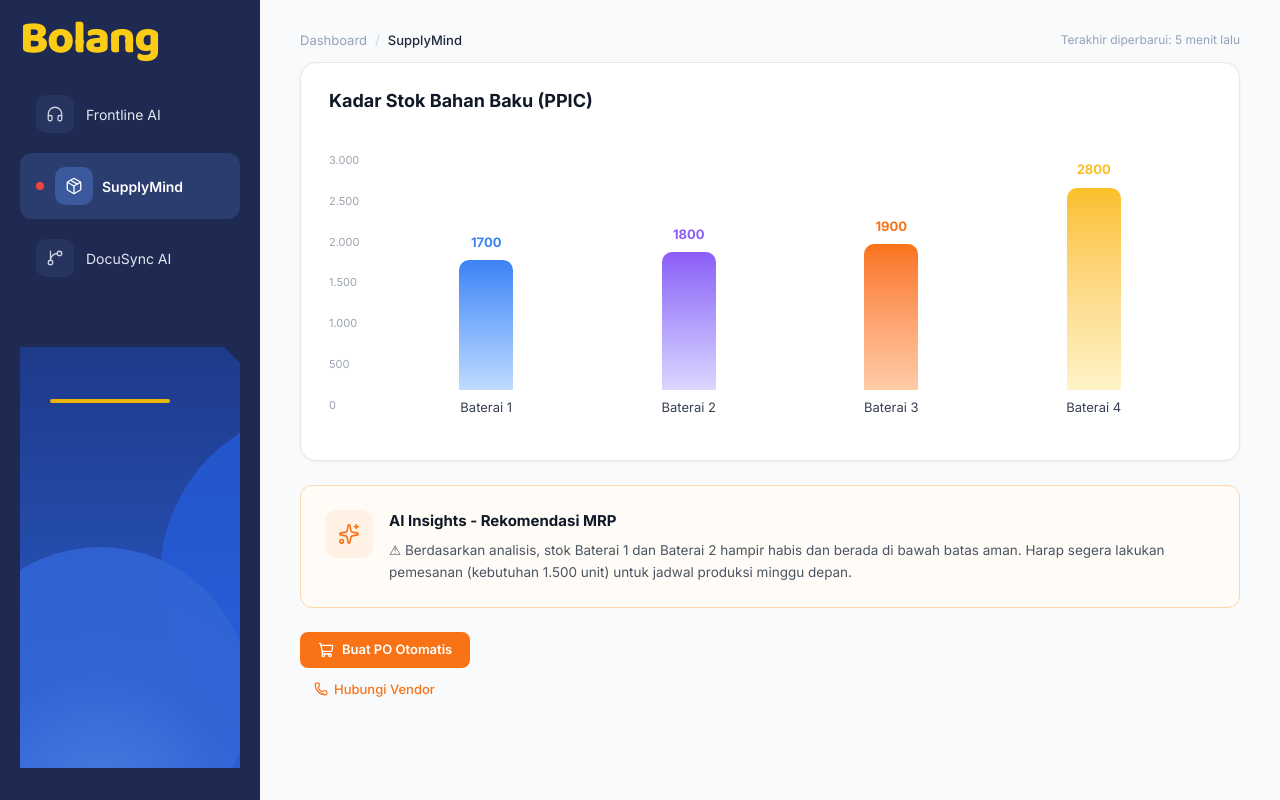
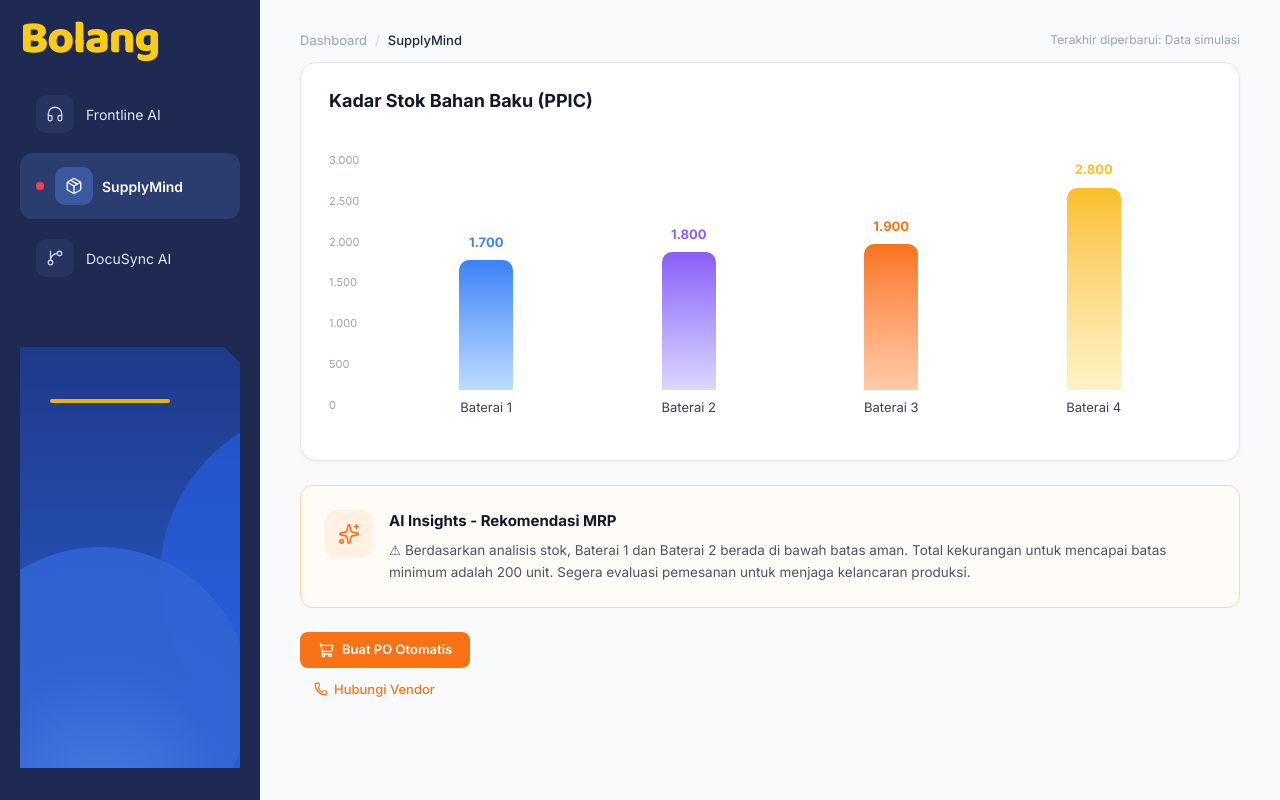
Before and after one commit to Zamkoii/bolang-dashboard, a Next.js app: page /supplymind in a window 1280 px wide. Built offline with nearby package versions, Linux system fonts and the light colour scheme; no server answers; the database is empty.

Commit message:
supplymind (sisa konek ke url hook n8n)

```diff
--- a/app/(dashboard)/supplymind/page.tsx
+++ b/app/(dashboard)/supplymind/page.tsx
@@ -1,24 +1,137 @@
-import { Phone, ShoppingCart, Sparkles } from "lucide-react";
+import { supabase } from "@/lib/supabase";
+import SupplyMindActions from "@/app/(dashboard)/supplymind/supplymind-actions";
+import { Sparkles } from "lucide-react";
 import Breadcrumb from "@/components/Breadcrumb";
 
 const Y_AXIS = ["3.000", "2.500", "2.000", "1.500", "1.000", "500", "0"];
 const MAX = 3000;
-const PLOT_HEIGHT = 230; // px untuk nilai MAX
+const PLOT_HEIGHT = 230;
 
-const BARS = [
-  { label: "Baterai 1", value: 1700, text: "text-[#3B82F6]", gradient: "from-[#3B82F6] to-[#BFDBFE]" },
-  { label: "Baterai 2", value: 1800, text: "text-[#8B5CF6]", gradient: "from-[#8B5CF6] to-[#DDD6FE]" },
-  { label: "Baterai 3", value: 1900, text: "text-[#F97316]", gradient: "from-[#F97316] to-[#FFCBA8]" },
-  { label: "Baterai 4", value: 2800, text: "text-[#FBBF24]", gradient: "from-[#FBBF24] to-[#FEF3C7]" },
+// Data simulasi bahan baku sebagai cadangan.
+const DEMO_MATERIALS = [
+  {
+    label: "Baterai 1",
+    value: 1700,
+    safeStock: 1800,
+    text: "text-[#3B82F6]",
+    gradient: "from-[#3B82F6] to-[#BFDBFE]",
+  },
+  {
+    label: "Baterai 2",
+    value: 1800,
+    safeStock: 1900,
+    text: "text-[#8B5CF6]",
+    gradient: "from-[#8B5CF6] to-[#DDD6FE]",
+  },
+  {
+    label: "Baterai 3",
+    value: 1900,
+    safeStock: 1800,
+    text: "text-[#F97316]",
+    gradient: "from-[#F97316] to-[#FFCBA8]",
+  },
+  {
+    label: "Baterai 4",
+    value: 2800,
+    safeStock: 2500,
+    text: "text-[#FBBF24]",
+    gradient: "from-[#FBBF24] to-[#FEF3C7]",
+  },
 ];
 
-export default function SupplyMindPage() {
+const BAR_STYLES = [
+  {
+    text: "text-[#3B82F6]",
+    gradient: "from-[#3B82F6] to-[#BFDBFE]",
+  },
+  {
+    text: "text-[#8B5CF6]",
+    gradient: "from-[#8B5CF6] to-[#DDD6FE]",
+  },
+  {
+    text: "text-[#F97316]",
+    gradient: "from-[#F97316] to-[#FFCBA8]",
+  },
+  {
+    text: "text-[#FBBF24]",
+    gradient: "from-[#FBBF24] to-[#FEF3C7]",
+  },
+];
+
+export default async function SupplyMindPage() {
+  const { data, error } = await supabase
+    .from("raw_materials")
+    .select(
+      "id, name, sku, unit, current_stock, minimum_stock, unit_cost, supplier_name, updated_at"
+    )
+    .order("name");
+
+  // Jika data berhasil diambil, gunakan data Supabase.
+  // Jika tabel kosong atau query gagal, gunakan data simulasi.
+  const usingDemoData = !!error || !data || data.length === 0;
+console.log("SupplyMind query result:", {
+  error: error
+    ? {
+        message: error.message,
+        details: error.details,
+        hint: error.hint,
+        code: error.code,
+      }
+    : null,
+  data,
+  dataLength: data?.length,
+});
+
+  const MATERIALS = usingDemoData
+    ? DEMO_MATERIALS
+    : data.map((item, index) => ({
+        label: item.name,
+        value: Number(item.current_stock) || 0,
+        safeStock: Number(item.minimum_stock) || 0,
+        ...BAR_STYLES[index % BAR_STYLES.length],
+      }));
+
+  // Analisis stok berdasarkan batas minimum.
+  const criticalMaterials = MATERIALS.filter(
+    (material) => material.value < material.safeStock
+  );
+
+  const totalStock = MATERIALS.reduce(
+    (total, material) => total + material.value,
+    0
+  );
+
+  const totalShortage = criticalMaterials.reduce(
+    (total, material) =>
+      total + material.safeStock - material.value,
+    0
+  );
+
+  const insightMessage =
+    criticalMaterials.length > 0
+      ? `⚠ Berdasarkan analisis stok, ${criticalMaterials
+          .map((material) => material.label)
+          .join(" dan ")} berada di bawah batas aman. Total kekurangan untuk mencapai batas minimum adalah ${totalShortage.toLocaleString(
+          "id-ID"
+        )} unit. Segera evaluasi pemesanan untuk menjaga kelancaran produksi.`
+      : "✓ Seluruh bahan baku berada pada atau di atas batas aman. Pantau perubahan stok dan kebutuhan produksi secara berkala.";
+
   return (
     <div className="px-10 pb-10 pt-[30px]">
       <div className="flex items-center justify-between">
         <Breadcrumb current="SupplyMind" />
         <span className="text-[12px] text-[#94A3B8]">
-          Terakhir diperbarui: 5 menit lalu
+          {usingDemoData
+            ? "Terakhir diperbarui: Data simulasi"
+            : `Terakhir diperbarui: ${new Date(
+                Math.max(
+                  ...data.map((item) =>
+                    item.updated_at
+                      ? new Date(item.updated_at).getTime()
+                      : 0
+                  )
+                )
+              ).toLocaleString("id-ID")}`}
         </span>
       </div>
 
@@ -39,15 +152,19 @@ export default function SupplyMindPage() {
 
         {/* Batang */}
         <div className="absolute left-[84px] right-[44px] top-[97px] flex">
-          {BARS.map((bar) => {
-            const height = Math.round((bar.value / MAX) * PLOT_HEIGHT);
+          {MATERIALS.map((bar) => {
+            const height = Math.min(
+              PLOT_HEIGHT,
+              Math.max(0, Math.round((bar.value / MAX) * PLOT_HEIGHT))
+            );
+
             return (
               <div
                 key={bar.label}
                 className="relative flex h-[230px] flex-1 flex-col items-center justify-end"
               >
                 <span className={`mb-2 text-[13px] font-bold ${bar.text}`}>
-                  {bar.value}
+                  {bar.value.toLocaleString("id-ID")}
                 </span>
                 <div
                   className={`w-[54px] rounded-t-[10px] bg-gradient-to-b ${bar.gradient}`}
@@ -72,25 +189,16 @@ export default function SupplyMindPage() {
             AI Insights - Rekomendasi MRP
           </h3>
           <p className="mt-1.5 text-[13.5px] leading-[22px] text-[#4B5563]">
-            <span aria-hidden>⚠</span> Berdasarkan analisis, stok Baterai 1 dan
-            Baterai 2 hampir habis dan berada di bawah batas aman. Harap segera
-            lakukan pemesanan (kebutuhan 1.500 unit) untuk jadwal produksi
-            minggu depan.
+            {insightMessage}
           </p>
         </div>
       </section>
 
       {/* Aksi */}
-      <div className="mt-6 flex flex-col items-start gap-3">
-        <button className="flex h-9 items-center gap-2 rounded-lg bg-[#F97316] px-[18px] text-[13px] font-semibold text-white transition hover:bg-[#EA6A0B]">
-          <ShoppingCart className="size-4" strokeWidth={2} />
-          Buat PO Otomatis
-        </button>
-        <button className="ml-3.5 flex items-center gap-1.5 text-[13px] font-medium text-[#F97316] transition hover:text-[#EA6A0B]">
-          <Phone className="size-[14px]" strokeWidth={2} />
-          Hubungi Vendor
-        </button>
-      </div>
+      <SupplyMindActions
+        criticalMaterials={criticalMaterials}
+        totalShortage={totalShortage}
+      />
     </div>
   );
 }
--- /dev/null
+++ b/app/(dashboard)/supplymind/supplymind-actions.tsx
@@ -0,0 +1,88 @@
+"use client";
+
+import { useState } from "react";
+import { Phone, ShoppingCart } from "lucide-react";
+
+type Material = { label: string; value: number; safeStock: number };
+type Kind = "po" | "vendor";
+
+const ENDPOINTS: Record<Kind, string | undefined> = {
+  po: process.env.NEXT_PUBLIC_N8N_SUPPLYMIND_PO_URL,
+  vendor: process.env.NEXT_PUBLIC_N8N_SUPPLYMIND_VENDOR_URL,
+};
+
+export default function SupplyMindActions({
+  criticalMaterials,
+  totalShortage,
+}: {
+  criticalMaterials: Material[];
+  totalShortage: number;
+}) {
+  const [sending, setSending] = useState<Kind | null>(null);
+  const [note, setNote] = useState("");
+
+  async function send(kind: Kind) {
+    const url = ENDPOINTS[kind];
+    if (!url) {
+      setNote("URL webhook n8n belum diisi di .env.local");
+      return;
+    }
+
+    setSending(kind);
+    setNote("");
+
+    try {
+      const res = await fetch(url, {
+        method: "POST",
+        headers: { "Content-Type": "application/json" },
+        body: JSON.stringify({
+          action: kind,
+          totalShortage,
+          materials: criticalMaterials.map((m) => ({
+            name: m.label,
+            currentStock: m.value,
+            minimumStock: m.safeStock,
+            shortage: m.safeStock - m.value,
+          })),
+          requestedAt: new Date().toISOString(),
+        }),
+      });
+      if (!res.ok) throw new Error(`HTTP ${res.status}`);
+      setNote(kind === "po" ? "PO otomatis terkirim." : "Permintaan vendor terkirim.");
+    } catch (err) {
+      setNote(`Gagal: ${(err as Error).message}`);
+    } finally {
+      setSending(null);
+    }
+  }
+
+  const noShortage = criticalMaterials.length === 0;
+
+  return (
+    <div className="mt-6 flex flex-col items-start gap-3">
+      <button
+        type="button"
+        onClick={() => send("po")}
+        disabled={noShortage || sending !== null}
+        title={noShortage ? "Semua stok di atas batas aman" : undefined}
+        className="flex h-9 items-center gap-2 rounded-lg bg-[#F97316] px-[18px] text-[13px] font-semibold text-white transition hover:bg-[#EA6A0B] disabled:cursor-not-allowed disabled:opacity-50"
+      >
+        <ShoppingCart className="size-4" strokeWidth={2} />
+        Buat PO Otomatis
+      </button>
+
+      <button
+        type="button"
+        onClick={() => send("vendor")}
+        disabled={noShortage || sending !== null}
+        title={noShortage ? "Semua stok di atas batas aman" : undefined}
+        className="ml-3.5 flex items-center gap-1.5 text-[13px] font-medium text-[#F97316] transition hover:text-[#EA6A0B] disabled:cursor-not-allowed disabled:opacity-50"
+      >
+        <Phone className="size-[14px]" strokeWidth={2} />
+        Hubungi Vendor
+      </button>
+
+      {note && <p className="text-[12px] text-[#6B7280]">{note}</p>}
+    </div>
+  );
+}
--- /dev/null
+++ b/lib/supabase.ts
@@ -0,0 +1,9 @@
+import { createClient } from "@supabase/supabase-js";
+
+const supabaseUrl = process.env.NEXT_PUBLIC_SUPABASE_URL!;
+const supabaseAnonKey = process.env.NEXT_PUBLIC_SUPABASE_ANON_KEY!;
+
+export const supabase = createClient(
+  supabaseUrl,
+  supabaseAnonKey
+);
--- a/lib/supabase/server.ts
+++ b/lib/supabase/server.ts
@@ -1,8 +1,8 @@
 import "server-only";
 import { createClient } from "@supabase/supabase-js";
 
-const supabaseUrl = process.env.url_supabase;
-const supabaseAnonKey = process.env.anon_supabase;
+const supabaseUrl = process.env.NEXT_PUBLIC_SUPABASE_URL;
+const supabaseAnonKey = process.env.NEXT_PUBLIC_SUPABASE_ANON_KEY;
 
 if (!supabaseUrl || !supabaseAnonKey) {
   throw new Error(
--- /dev/null
+++ b/scripts/test-supabase.mjs
@@ -0,0 +1,26 @@
+import { createClient } from "@supabase/supabase-js";
+
+const supabaseUrl = process.env.NEXT_PUBLIC_SUPABASE_URL;
+const supabaseAnonKey = process.env.NEXT_PUBLIC_SUPABASE_ANON_KEY;
+
+console.log("Memeriksa environment...");
+console.log("URL:", supabaseUrl ? "Tersedia" : "KOSONG / UNDEFINED");
+console.log("Anon Key:", supabaseAnonKey ? "Tersedia" : "KOSONG / UNDEFINED");
+
+if (!supabaseUrl || !supabaseAnonKey) {
+  console.error("Environment belum terbaca dari .env.local!");
+  process.exit(1);
+}
+
+const supabase = createClient(supabaseUrl, supabaseAnonKey);
+
+console.log("\nMenjalankan query ke tabel 'raw_materials'...");
+const { data, error, status, statusText } = await supabase
+  .from("raw_materials")
+  .select("id, name, current_stock")
+  .limit(5);
+
+console.log("HTTP status:", status, statusText);
+console.log("Error:", error);
+console.log("Jumlah data:", data?.length);
+console.log("Data:", data);
```
